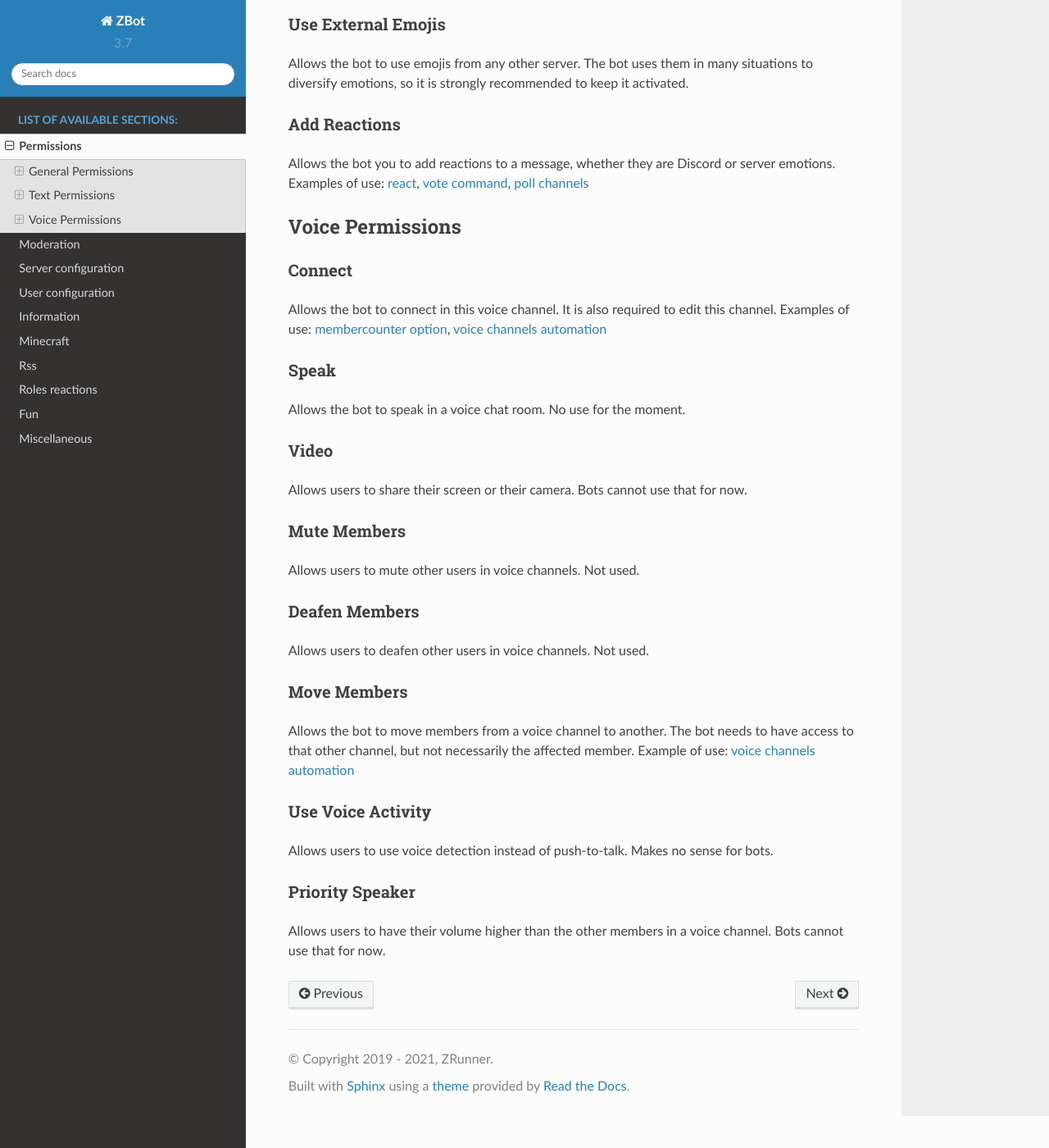
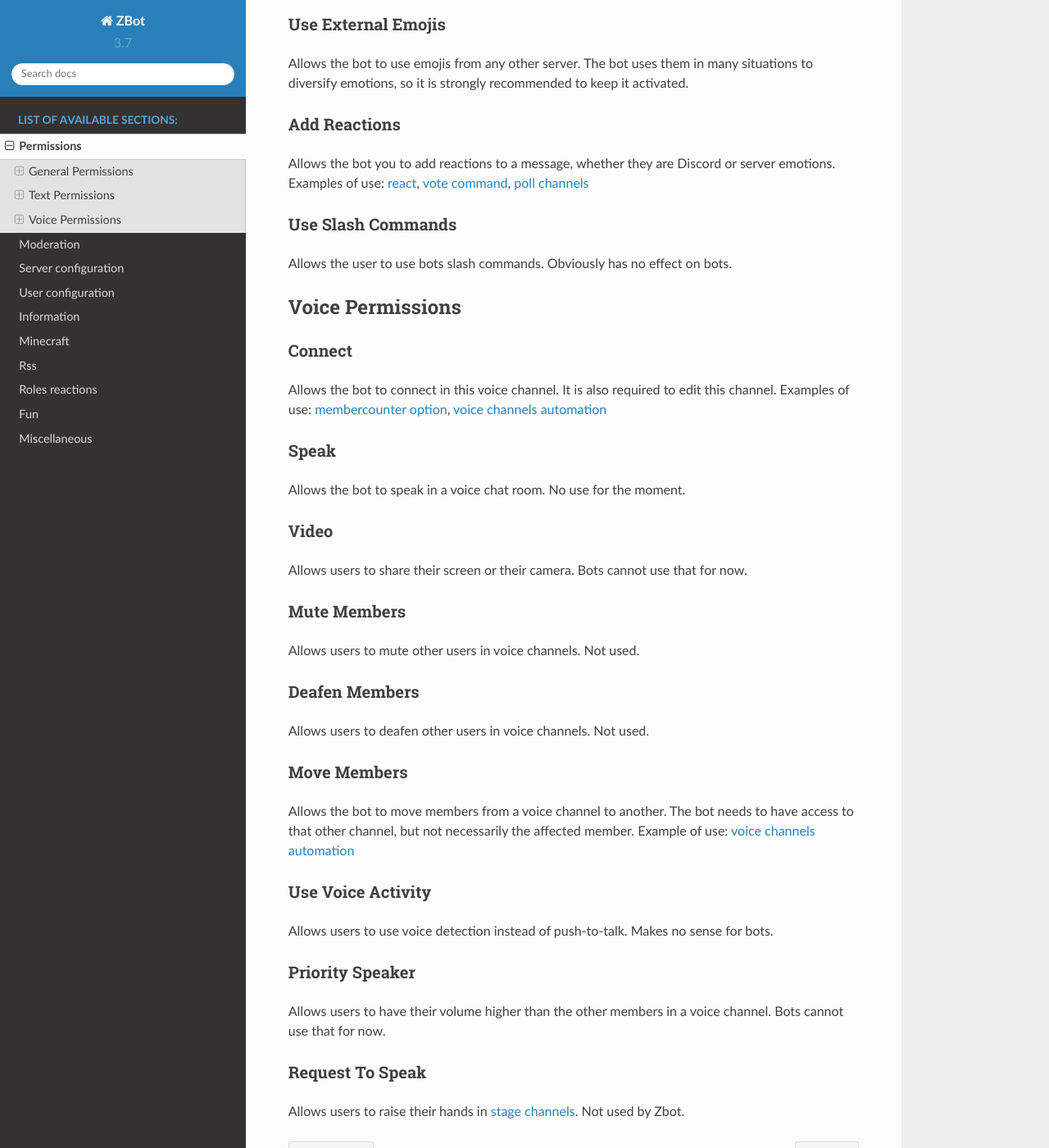
Before and after one commit to Axobot-org/Axobot, a Sphinx documentation site: the page built from docs/perms.rst, in a window 1280 px wide and 1400 px high, scrolled down 3135 px. Shown: the whole window at 82% size. Built offline with Sphinx 7.4.7 and the Read the Docs theme 2.0.0, drawn with Linux system fonts in a browser that asks for light colours.

Commit message:
[update] permissions list

```diff
--- a/docs/perms.rst
+++ b/docs/perms.rst
@@ -152,6 +152,12 @@ Add Reactions
 Allows the bot you to add reactions to a message, whether they are Discord or server emotions. Examples of use: `react <fun.html#react>`__, `vote command <miscellaneous.html#vote>`__, `poll channels <server.html#list-of-every-option>`__
 
 
+Use Slash Commands
+------------------
+
+Allows the user to use bots slash commands. Obviously has no effect on bots.
+
+
 -----------------
 Voice Permissions
 -----------------
@@ -195,3 +201,9 @@ Priority Speaker
 ----------------
 
 Allows users to have their volume higher than the other members in a voice channel. Bots cannot use that for now.
+
+
+Request To Speak
+----------------
+
+Allows users to raise their hands in `stage channels <https://support.discord.com/hc/en-us/articles/1500005513722-Stage-Channels-FAQ>`__. Not used by Zbot.
```
Also changed, not shown: 3 other files.
